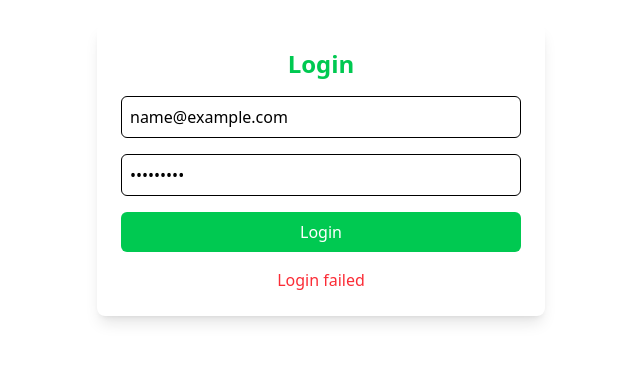
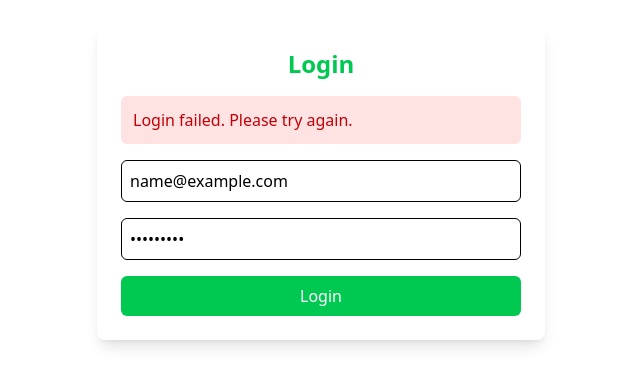
Before and after one commit to Anwarhacker/update_separately, a React (Vite) app in the folder frontend/: page /login in a window 1280 px wide. Both pictures are taken after typing "name@example.com", "Sample123" into the empty fields and a click on the button "Login". Shown: the top 386 px of the page, without its empty margins (319-959 px from the left). Built offline with nearby package versions, Linux system fonts and the light colour scheme; no server answers.

Commit message:
frontend

```diff
--- a/frontend/src/components/Login.jsx
+++ b/frontend/src/components/Login.jsx
@@ -1,9 +1,12 @@
 import React, { useState } from "react";
 import axios from "axios";
+import { useNavigate } from "react-router-dom";
 
 const Login = () => {
   const [formData, setFormData] = useState({ email: "", password: "" });
-  const [message, setMessage] = useState("");
+  const [errorMessage, setErrorMessage] = useState("");
+  const [successMessage, setSuccessMessage] = useState("");
+  const navigate = useNavigate();
 
   const handleInputChange = (e) => {
     const { name, value } = e.target;
@@ -12,15 +15,22 @@ const Login = () => {
 
   const handleLogin = async (e) => {
     e.preventDefault();
+    setErrorMessage("");
+    setSuccessMessage("");
+
     try {
       const response = await axios.post(
-        "https://let-correct-backend.onrender.com/api/login",
+        "http://localhost:5000/api/login",
         formData
       );
-      setMessage(response.data.message);
-      // You can store response.data.user in localStorage if needed
+
+      setSuccessMessage("Login successful!");
+      // Store user data in localStorage
+      localStorage.setItem('user', JSON.stringify(response.data.user));
+      // Redirect to home page after successful login
+      setTimeout(() => navigate('/'), 1500);
     } catch (error) {
-      setMessage(error.response?.data?.error || "Login failed");
+      setErrorMessage(error.response?.data?.error || "Login failed. Please try again.");
     }
   };
 
@@ -29,6 +39,16 @@ const Login = () => {
       <h2 className="text-2xl font-bold text-center text-green-500 mb-4">
         Login
       </h2>
+      {errorMessage && (
+        <div className="mb-4 p-3 bg-red-100 text-red-700 rounded-md">
+          {errorMessage}
+        </div>
+      )}
+      {successMessage && (
+        <div className="mb-4 p-3 bg-green-100 text-green-700 rounded-md">
+          {successMessage}
+        </div>
+      )}
       <form onSubmit={handleLogin} className="space-y-4">
         <input
           type="email"
@@ -55,7 +75,6 @@ const Login = () => {
           Login
         </button>
       </form>
-      {message && <p className="mt-4 text-center text-red-500">{message}</p>}
     </div>
   );
 };
```
